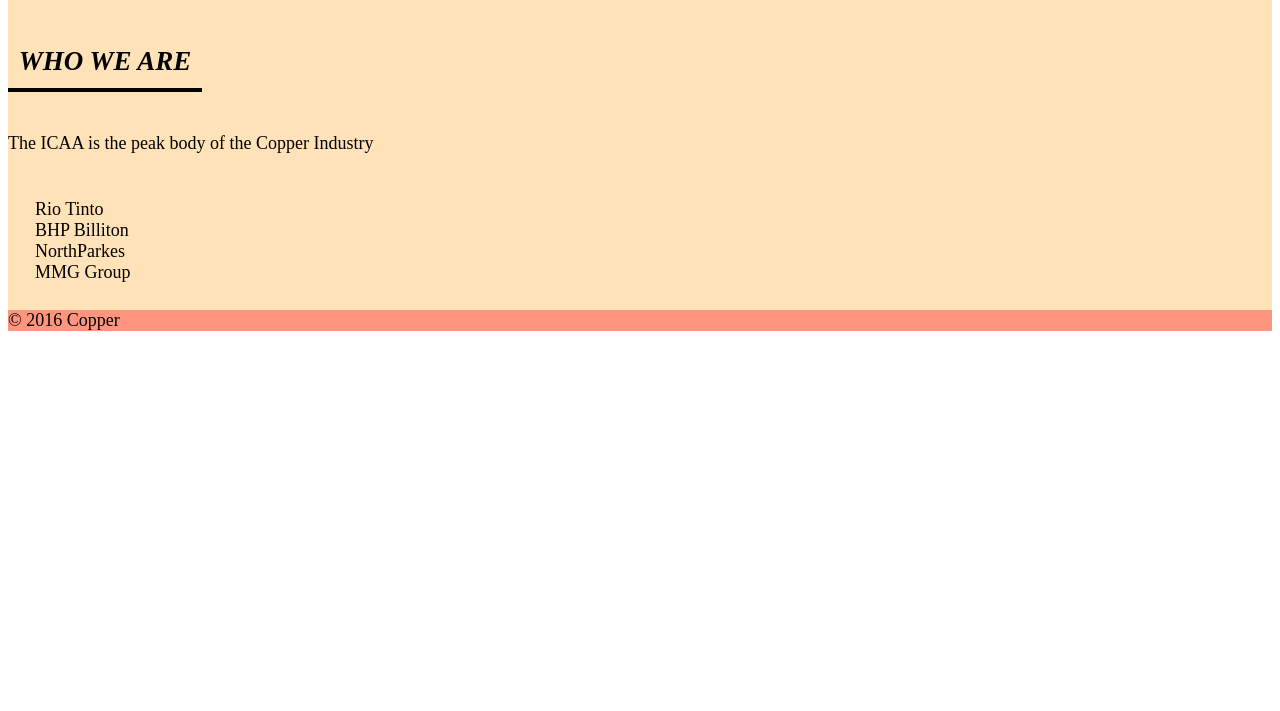
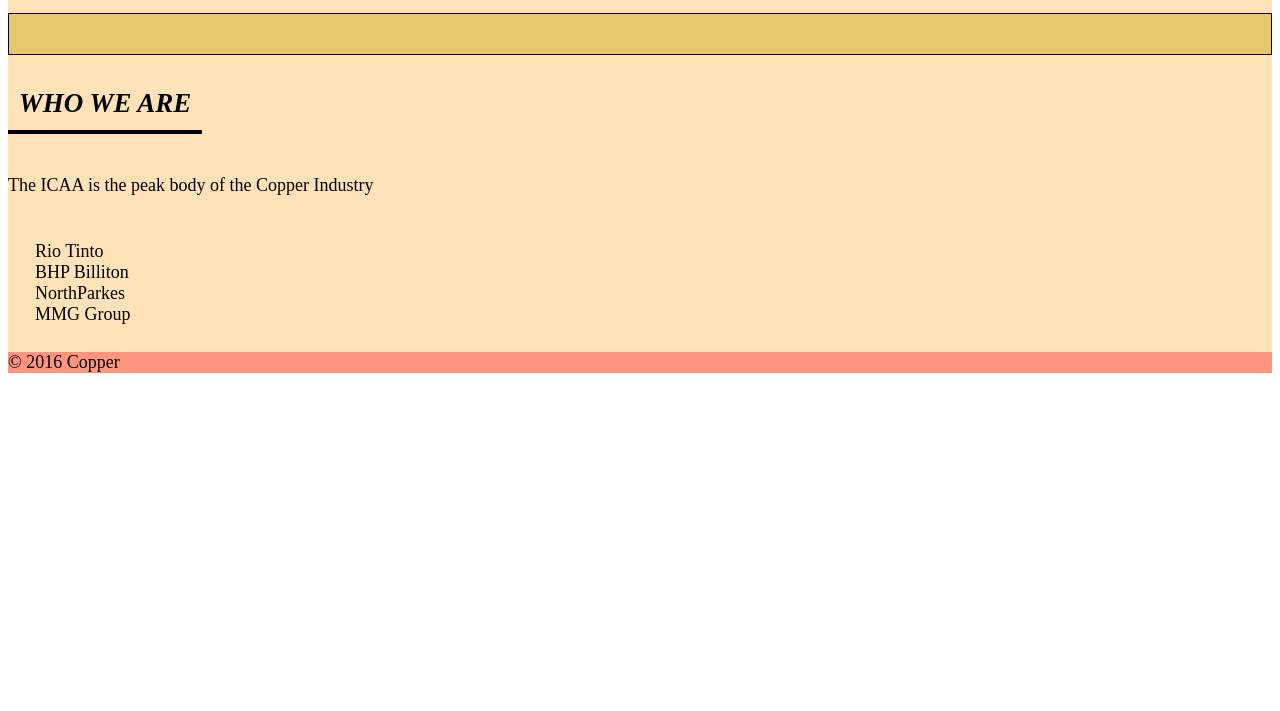
Before and after one commit to angiekohherold/angiekohherold.github.io, a plain HTML site: page unit_5/index.html in a window 1280 px wide. Shown: the part 89-800 px from the top of the page. Drawn offline with Linux system fonts and the light colour scheme.

Commit message:
added nav style

```diff
--- a/unit_5/style.css
+++ b/unit_5/style.css
@@ -20,6 +20,9 @@ h1 { background-color: #FFED74;
 }
 
 nav { background-color: #E8C66A;
+	  background-color: #E8C66A;
+      border: 1px black solid;
+      padding: 20px;
  }
  aside { background-color: #FFC675;
   }
```
